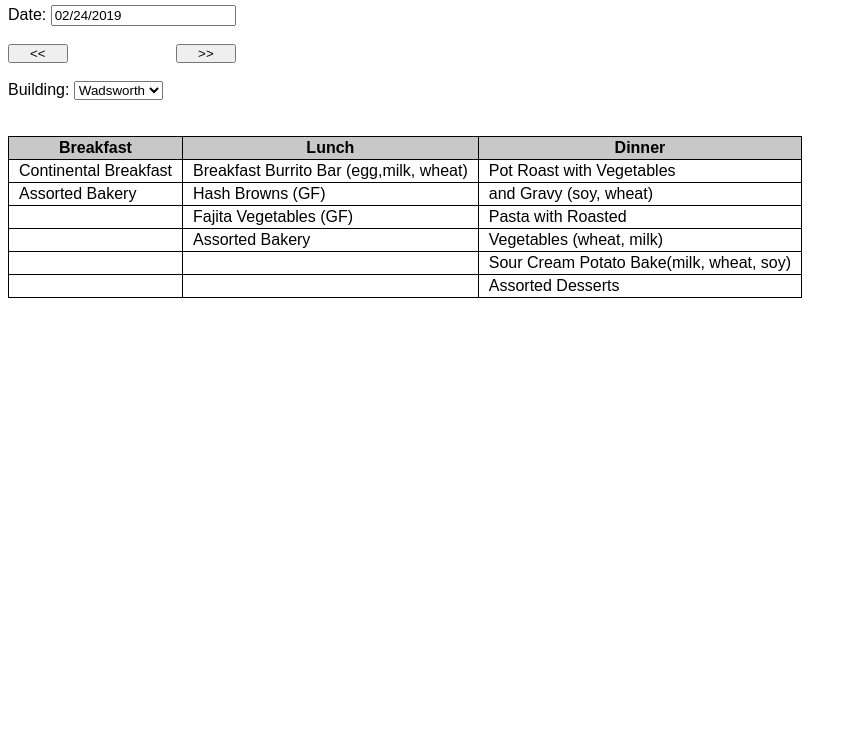
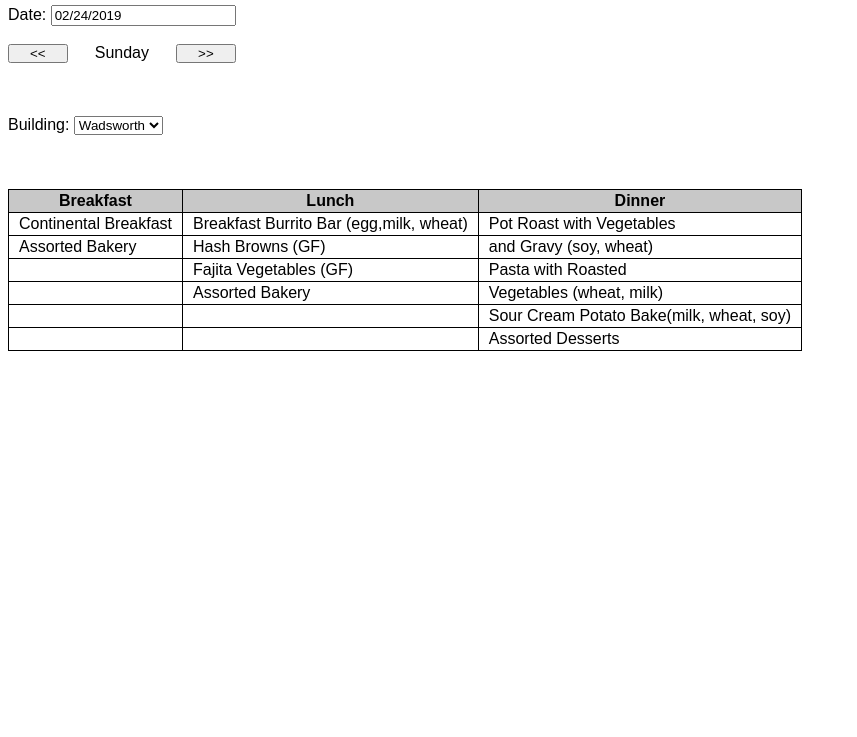
Before and after one commit to whats4dindin/whats4dindin.github.io, a plain HTML site: page index.html in a window 1280 px wide. Shown: the part 63-800 px from the top of the page, without its empty margins (0-857 px from the left). Drawn offline with nearby package versions, Linux system fonts and the light colour scheme.

Commit message:
fixed daylight savings time

```diff
--- a/index.html
+++ b/index.html
@@ -12,8 +12,12 @@
   <label>Date: <input type="text" id="date-picker"></label>
   <br>
   <br>
-  <button id="yesterday">&lt;&lt;</button>
-  <button id="tomorrow">&gt;&gt;</button>
+  <div id="controls">
+    <button id="yesterday">&lt;&lt;</button>
+    <span id="dayofweek"></span>
+    <button id="tomorrow">&gt;&gt;</button>
+  </div>
+  <br>
   <br>
   <br>
   <label>
@@ -26,6 +30,7 @@
   </label>
 </section>
 
+<br>
 <br>
 <br>
 <br>
--- a/script.js
+++ b/script.js
@@ -3,6 +3,8 @@ const datePicker = $("#date-picker");
 const buildingPicker = $("#building-picker");
 const yesterdayButton = $("#yesterday");
 const tomorrowButton = $("#tomorrow");
+
+const weekdays = ["Sunday","Monday","Tuesday","Wednesday","Thursday","Friday","Saturday"];
 
 let buildingMenu = undefined;
 
@@ -10,13 +12,13 @@ datePicker.on("change", () => onDateChange(datePicker.val()));
 buildingPicker.on("change", () => onBuildingChange(buildingPicker.val()));
 yesterdayButton.on("click", () => {
     let date = datePicker.datepicker("getDate");
-    date.setHours(date.getHours() - 24);
+    date.setDate(date.getDate() - 1);
     datePicker.datepicker("setDate", date);
     onDateChange(date);
 });
 tomorrowButton.on("click", () => {
     let date = datePicker.datepicker("getDate");
-    date.setHours(date.getHours() + 24);
+    date.setDate(date.getDate() + 1);
     datePicker.datepicker("setDate", date);
     onDateChange(date);
 });
@@ -34,6 +36,9 @@ onBuildingChange(buildingPicker.val());
 
 function onDateChange(date) {
     date = parseDate(date); // transform date into an actual Date object
+
+    $("#dayofweek").text(weekdays[date.getDay()])
+
     if (!buildingMenu) {
         return;
     }
@@ -41,18 +46,17 @@ function onDateChange(date) {
     $(".menu").show();
     $(".menu-row").remove();
 
-    let weekNum = Math.floor((date - new Date(2019, 0, 14)) / (1000*60*60*24*7));
-    if (weekNum == 9) {
+    let weekNum = Math.floor(calendarDays(new Date(2019, 0, 14), date) / 7);
+    console.log(weekNum)
+    if (weekNum === 8) {
         noData();
         return;
     }
-    if (weekNum > 9) {
+    if (weekNum > 8) {
         weekNum--;
     }
 
     weekday = ((date.getDay() - 1) + 7) % 7;
-    console.log(buildingMenu);
-    console.log(weekNum)
     const dayMenu = buildingMenu[weekNum][weekday];
 
     const maxLength = Math.max(dayMenu.breakfast.length, dayMenu.lunch.length, dayMenu.dinner.length);
@@ -103,3 +107,15 @@ function parseDate(date) {
     let retVal = new Date(parseInt(sections[2], 10), parseInt(sections[0], 10)-1, parseInt(sections[1], 10))
     return retVal;
 }
+
+function calendarDays(start, end) {
+    let cur = new Date(start.getYear(), start.getMonth(), start.getDate());
+    let stop = new Date(end.getYear(), end.getMonth(), end.getDate());
+    let days = 0;
+    while (cur < stop) {
+        cur.setDate(cur.getDate()+1);
+        days++;
+    }
+
+    return days;
+}
--- a/style.css
+++ b/style.css
@@ -21,6 +21,10 @@ th {
 }
 
 #yesterday {
+    float: left;
+}
+#controls {
+    text-align: center;
 }
 #tomorrow {
     float: right;
```
